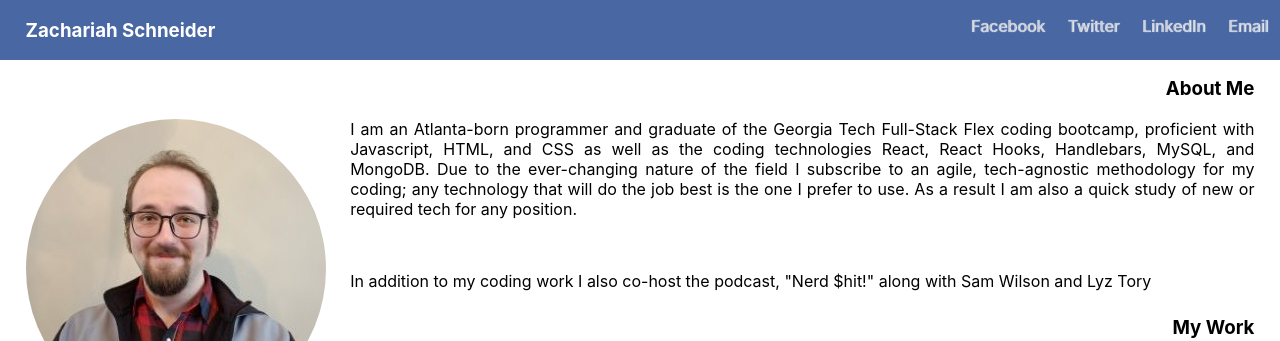
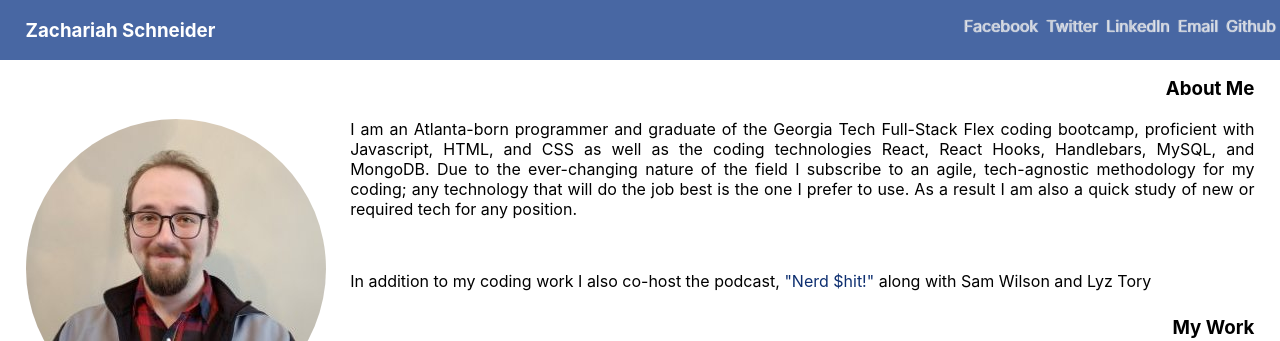
Before and after one commit to Zoocko42/react-Deployment, a React (Create React App) app: page / in a window 1280 px wide. Shown: the top 341 px of the page. Built offline with nearby package versions, Linux system fonts and the light colour scheme.

Commit message:
This update adds a link to Github at the top of the page, and an in-article link to Nerd

```diff
--- a/src/App.css
+++ b/src/App.css
@@ -11,10 +11,12 @@
   margin-bottom: 10%;
   background-color: #4867a3;
   color: white;
+  border-radius: 2%;
 }
 
 .card img {
   width: 100%;
+  border-radius: 0%;
 }
 
 .card:hover {
@@ -41,6 +43,10 @@ a, a:visited {
   text-decoration: none;
   color: #c9ced8;
   text-shadow: #ffffff 1px 0 1px;
+}
+
+#aboutArticle a, #aboutArticle a:visited {
+  color: #0e2f70;
 }
 
 .navbar h3 {
--- a/src/components/Aboutme.js
+++ b/src/components/Aboutme.js
@@ -12,7 +12,7 @@ export default function AboutMe() {
             coding; any technology that will do the job best is the one I prefer to use. As a result I am also a quick study of
             new or required tech for any position.</p>
             <br></br>
-            <p>In addition to my coding work I also co-host the podcast, "Nerd $hit!" along with Sam Wilson
+            <p>In addition to my coding work I also co-host the podcast, <a target="_blank" href='https://linktr.ee/thenerdshitpod'>"Nerd $hit!"</a> along with Sam Wilson
             and Lyz Tory
             </p>
         </article>
--- a/src/components/Nav.js
+++ b/src/components/Nav.js
@@ -19,6 +19,9 @@ export default function Nav () {
                 <li>
                     <a target="_blank" href="mailto: thezammin@gmail.com">Email</a>
                 </li>
+                <li>
+                    <a target="_blank" href="https://github.com/Zoocko42">Github</a>
+                </li>
             </ul>
         </nav>
     );
```
